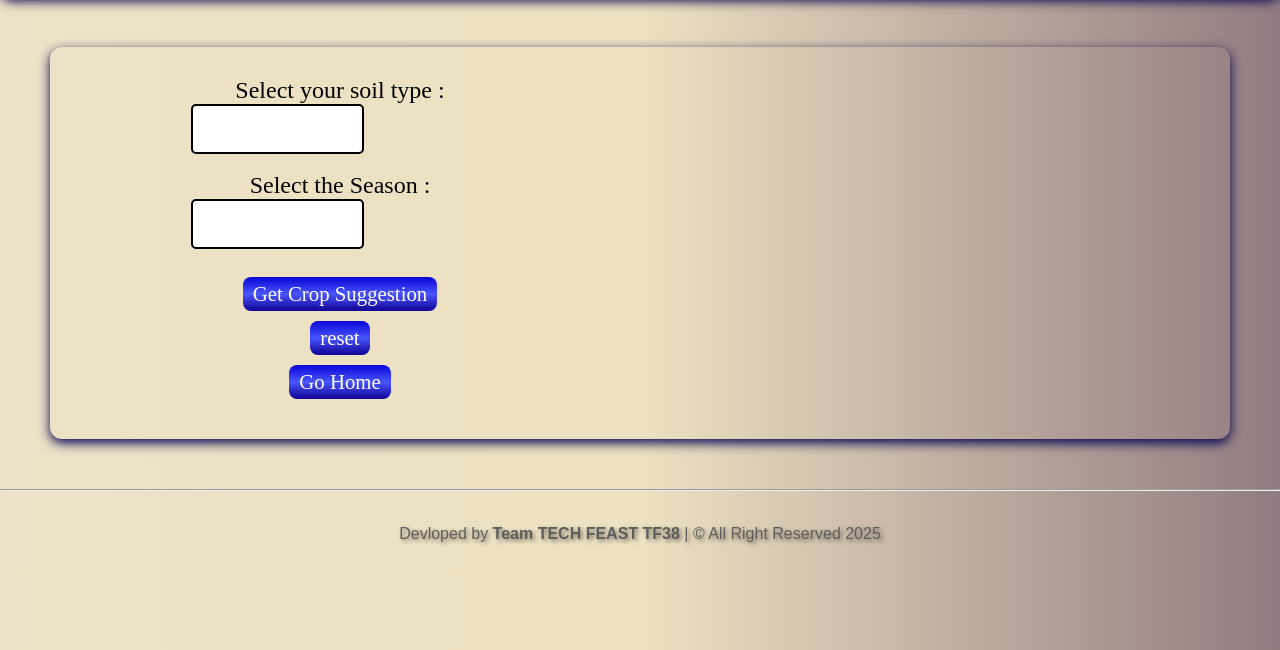
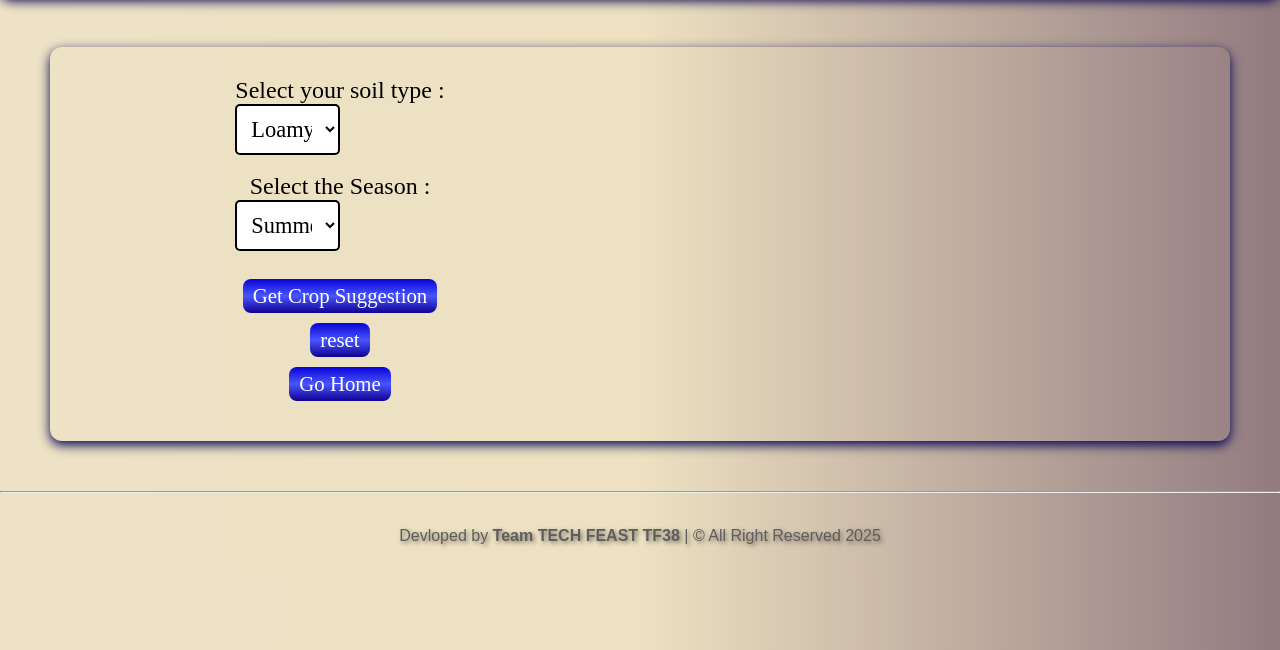
Before and after one commit to varunkumar1177/AI-Crop-Suggestion-Assistant-tech-feast, a plain HTML site: page crop.html in a window 1280 px wide. Shown: the part 150-800 px from the top of the page. Drawn offline with Linux system fonts and the light colour scheme.

Commit message:
Update crop.html

```diff
--- a/crop.html
+++ b/crop.html
@@ -20,11 +20,20 @@
             <form id="crop-form">
 
                <label for="soil" class="text">Select your soil type : </label>
-               <input type="text" for="soil" id="soil">
+               <select id="soil">
+                    <option value="loamy">Loamy Soil</option>
+                    <option value="sandy">Sandy Soil</option>
+                    <option value="clay">Clay Soil</option>
+
+              </select>
                 <br>
 
                 <label for="season" class="text">Select the Season : </label>
-                <input type="text" for="season" id="season">
+                <select id="season">
+                    <option value="summer">Summer</option>
+                    <option value="monsoon">Monsoon</option>
+                    <option value="winter">Winter</option>
+                </select>
 
                 <br>
 
```
